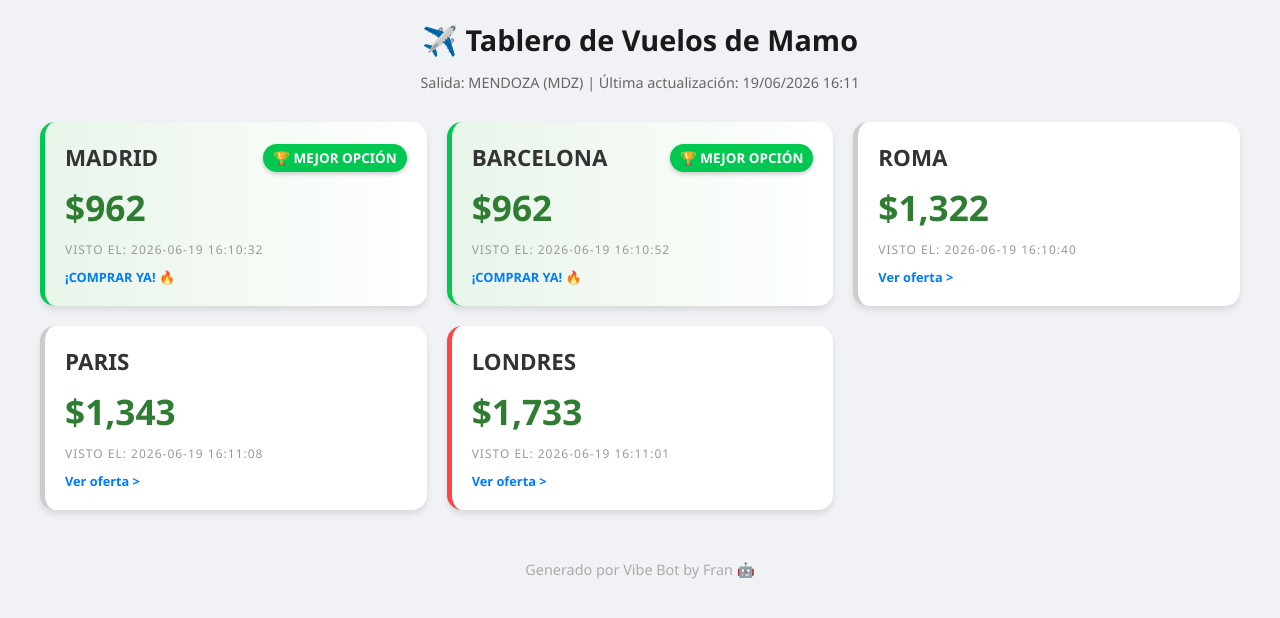
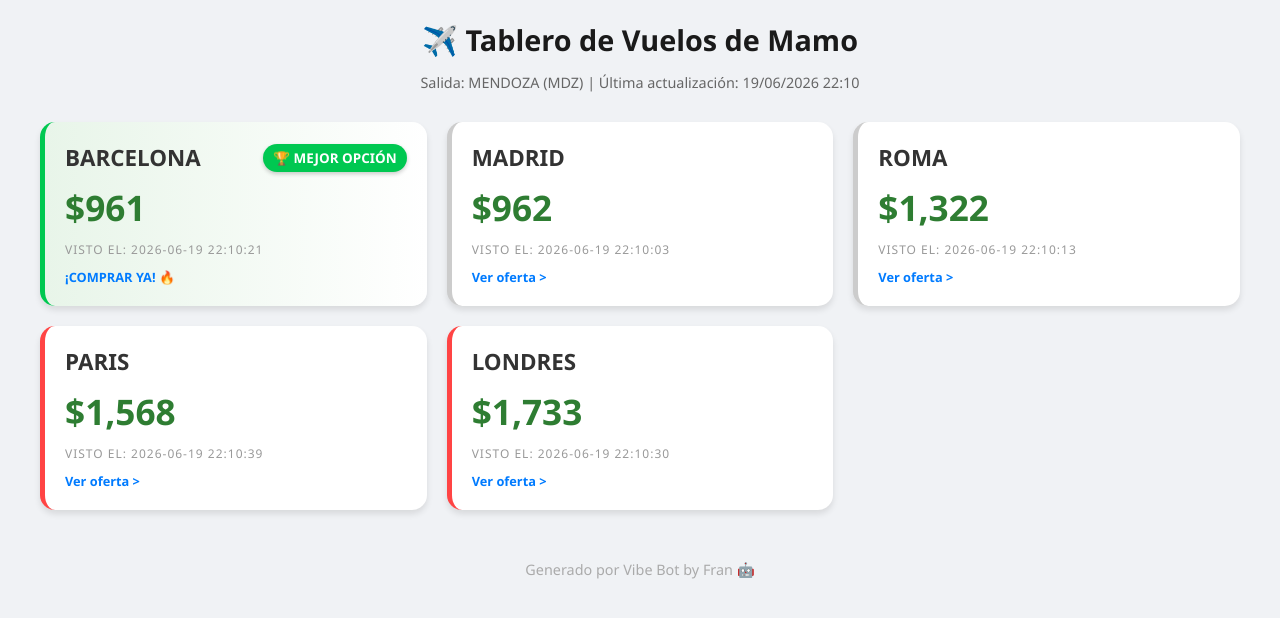
Before and after one commit to franciscolaria-commits/vibe-travel-bot, a plain HTML site: page index.html in a window 1280 px wide. Drawn offline with Linux system fonts and the light colour scheme.

Commit message:
deploy: 86872cc3f2a080860c89286d488f3e7b843e53a5

```diff
--- a/index.html
+++ b/index.html
@@ -65,26 +65,26 @@
     <body>
         <div class="header">
             <h1>✈️ Tablero de Vuelos de Mamo</h1>
-            <p>Salida: MENDOZA (MDZ) | Última actualización: 19/06/2026 16:11</p>
+            <p>Salida: MENDOZA (MDZ) | Última actualización: 19/06/2026 22:10</p>
         </div>
 
         <div class="container">
 
-        <a href="https://www.turismocity.com.ar/vuelos-baratos-a-MAD-Barajas?currency=USD&flexDates=true&from=MDZ" target="_blank">
+        <a href="https://www.turismocity.com.ar/vuelos-baratos-a-BCN-Barcelona_Intl?currency=USD&flexDates=true&from=MDZ" target="_blank">
             <div class="card winner">
-                <div class="destination">MADRID <span class="badge badge-win">🏆 MEJOR OPCIÓN</span></div>
-                <div class="price">$962</div>
-                <div class="date">Visto el: 2026-06-19 16:10:32</div>
+                <div class="destination">BARCELONA <span class="badge badge-win">🏆 MEJOR OPCIÓN</span></div>
+                <div class="price">$961</div>
+                <div class="date">Visto el: 2026-06-19 22:10:21</div>
                 <span class="cta">¡COMPRAR YA! 🔥</span>
             </div>
         </a>
 
-        <a href="https://www.turismocity.com.ar/vuelos-baratos-a-BCN-Barcelona_Intl?currency=USD&flexDates=true&from=MDZ" target="_blank">
-            <div class="card winner">
-                <div class="destination">BARCELONA <span class="badge badge-win">🏆 MEJOR OPCIÓN</span></div>
+        <a href="https://www.turismocity.com.ar/vuelos-baratos-a-MAD-Barajas?currency=USD&flexDates=true&from=MDZ" target="_blank">
+            <div class="card normal">
+                <div class="destination">MADRID </div>
                 <div class="price">$962</div>
-                <div class="date">Visto el: 2026-06-19 16:10:52</div>
-                <span class="cta">¡COMPRAR YA! 🔥</span>
+                <div class="date">Visto el: 2026-06-19 22:10:03</div>
+                <span class="cta">Ver oferta ></span>
             </div>
         </a>
 
@@ -92,16 +92,16 @@
             <div class="card normal">
                 <div class="destination">ROMA </div>
                 <div class="price">$1,322</div>
-                <div class="date">Visto el: 2026-06-19 16:10:40</div>
+                <div class="date">Visto el: 2026-06-19 22:10:13</div>
                 <span class="cta">Ver oferta ></span>
             </div>
         </a>
 
         <a href="https://www.turismocity.com.ar/vuelos-baratos-a-PAR-Paris_Francia?currency=USD&flexDates=true&from=MDZ" target="_blank">
-            <div class="card normal">
+            <div class="card expensive">
                 <div class="destination">PARIS </div>
-                <div class="price">$1,343</div>
-                <div class="date">Visto el: 2026-06-19 16:11:08</div>
+                <div class="price">$1,568</div>
+                <div class="date">Visto el: 2026-06-19 22:10:39</div>
                 <span class="cta">Ver oferta ></span>
             </div>
         </a>
@@ -110,7 +110,7 @@
             <div class="card expensive">
                 <div class="destination">LONDRES </div>
                 <div class="price">$1,733</div>
-                <div class="date">Visto el: 2026-06-19 16:11:01</div>
+                <div class="date">Visto el: 2026-06-19 22:10:30</div>
                 <span class="cta">Ver oferta ></span>
             </div>
         </a>
```
